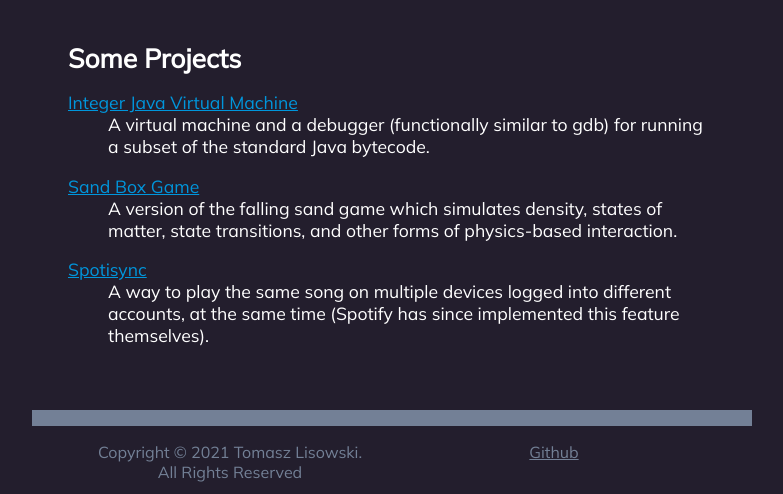
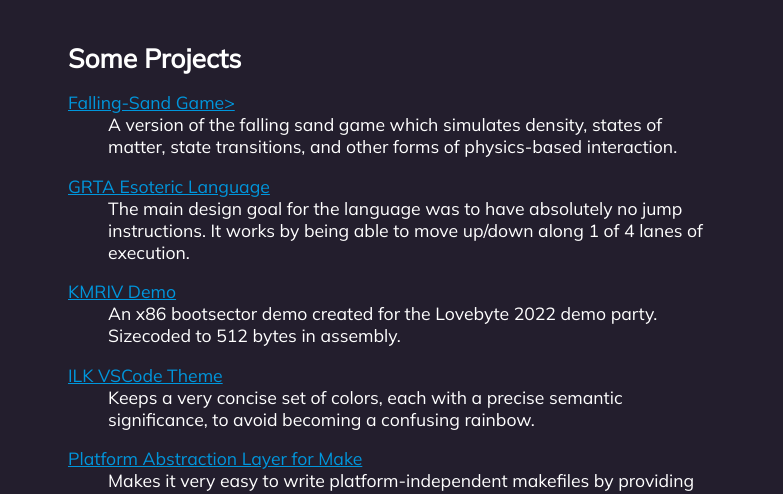
Before and after one commit to tomasz-lisowski/tomasz-lisowski.github.io, a plain HTML site: page index.html in a window 1280 px wide. Shown: the part 455-949 px from the top of the page, without its empty margins (248-1031 px from the left). Drawn offline with Linux system fonts and the light colour scheme; a web font is replaced by a local one.

Commit message:
Update projects

```diff
--- a/index.html
+++ b/index.html
@@ -1,29 +1,31 @@
 <!DOCTYPE html>
 <html lang="en">
-
   <head>
-    <meta charset="UTF-8">
-    <meta name="viewport" content="width=device-width, initial-scale=1">
+    <meta charset="UTF-8" />
+    <meta name="viewport" content="width=device-width, initial-scale=1" />
     <title>Tomasz Lisowski</title>
-    <link rel="preconnect" href="https://fonts.googleapis.com">
-    <link rel="preconnect" href="https://fonts.gstatic.com" crossorigin>
-    <link href="https://fonts.googleapis.com/css2?family=Italiana&family=Mulish&family=Ubuntu+Condensed&display=swap" rel="stylesheet">
-    <link rel="stylesheet" href="css/common.css">
-    <link rel="stylesheet" href="css/banner.css">
-    <link rel="stylesheet" href="css/block_container.css">
+    <link rel="preconnect" href="https://fonts.googleapis.com" />
+    <link rel="preconnect" href="https://fonts.gstatic.com" crossorigin />
+    <link
+      href="https://fonts.googleapis.com/css2?family=Italiana&family=Mulish&family=Ubuntu+Condensed&display=swap"
+      rel="stylesheet"
+    />
+    <link rel="stylesheet" href="css/common.css" />
+    <link rel="stylesheet" href="css/banner.css" />
+    <link rel="stylesheet" href="css/block_container.css" />
   </head>
 
   <body>
     <header role="banner">
       <div id="containerColorBlock" class="flexFillWidth">
-            <div></div> <!-- 1 -->
-            <div></div> <!-- 2 -->
-            <div></div> <!-- 3 -->
-            <div></div> <!-- 4 -->
-            <div></div> <!-- 5 -->
-            <div></div> <!-- 6 -->
-            <div></div> <!-- 7 -->
-            <div></div> <!-- 8 -->
+        <div></div><!-- 1 -->
+        <div></div><!-- 2 -->
+        <div></div><!-- 3 -->
+        <div></div><!-- 4 -->
+        <div></div><!-- 5 -->
+        <div></div><!-- 6 -->
+        <div></div><!-- 7 -->
+        <div></div><!-- 8 -->
       </div>
     </header>
     <main role="main">
@@ -31,35 +33,81 @@
         <h1>Tomasz Lisowski</h1>
         <div class="blockImg flexFillWidth">
           <div>
-                    <img src="https://avatars.githubusercontent.com/u/27139958" alt="Simple black
-                    contours outlining a face on a white background.">
+            <img
+              src="https://avatars.githubusercontent.com/u/27139958"
+              alt="My headshot."
+            />
           </div>
           <div>
             <div id="abstract" class="blockText">
-                        <p>I'm a C programmer who approaches problems from first principles and
-                            gives code style, documentation, and clarity the attention they deserve.</p>
+              <p>
+                I'm a C programmer who approaches problems from first principles
+                and gives code style, documentation, and clarity the attention
+                they deserve.
+              </p>
             </div>
           </div>
         </div>
         <div id="projects">
           <h2>Some Projects</h2>
           <dl>
-                    <dt><a href="https://github.com/tomasz-lisowski/integer-java-virtual-machine"
-                            target="_blank">Integer Java Virtual Machine</a>
+            <dt>
+              <a
+                href="https://github.com/tomasz-lisowski/falling-sand-game"
+                target="_blank">Falling-Sand Game>
+              </a>
             </dt>
-                    <dd>A virtual machine and a debugger (functionally similar to gdb) for running a
-                        subset of the standard Java bytecode.</dd>
+            <dd>
+              A version of the falling sand game which simulates density, states
+              of matter, state transitions, and other forms of physics-based
+              interaction.
+            </dd>
 
-                    <dt><a href="https://github.com/tomasz-lisowski/sand-box-game" target="_blank">Sand Box Game</a>
+            <dt>
+              <a
+                href="https://github.com/tomasz-lisowski/esolang-grta"
+                target="_blank">GRTA Esoteric Language
+              </a>
             </dt>
-                    <dd>A version of the falling sand game which simulates density, states of
-                        matter, state transitions, and other forms of physics-based interaction.</dd>
+            <dd>
+              The main design goal for the language was to have absolutely no
+              jump instructions. It works by being able to move up/down along 1
+              of 4 lanes of execution.
+            </dd>
 
-                    <dt><a href="https://github.com/erhant/spotisync" target="_blank">Spotisync</a>
+            <dt>
+              <a
+                href="https://github.com/1935711/prod-kmriv"
+                target="_blank">KMRIV Demo
+              </a>
             </dt>
-                    <dd>A way to play the same song on multiple devices logged into different
-                        accounts, at the same time (Spotify has since implemented this feature
-                        themselves).</dd>
+            <dd>
+              An x86 bootsector demo created for the Lovebyte 2022 demo party.
+              Sizecoded to 512 bytes in assembly.
+            </dd>
+
+            <dt>
+              <a
+                href="https://github.com/tomasz-lisowski/theme-ilk"
+                target="_blank">ILK VSCode Theme
+              </a>
+            </dt>
+            <dd>
+              Keeps a very concise set of colors, each with a precise semantic
+              significance, to avoid becoming a confusing rainbow.
+            </dd>
+
+            <dt>
+              <a
+                href="https://github.com/tomasz-lisowski/make-pal"
+                target="_blank">Platform Abstraction Layer for Make
+              </a>
+            </dt>
+            <dd>
+              Makes it very easy to write platform-independent makefiles by
+              providing an identical set of functions and defines across
+              operating systems.
+            </dd>
           </dl>
         </div>
       </div>
@@ -69,14 +117,20 @@
       <div class="narrow">
         <div id="linkContainer" class="flexFillWidth">
           <div>
-                    <p>Copyright &#169; 2021 Tomasz Lisowski.<br>All Rights Reserved</p>
+            <p>
+              Copyright &#169; 2021 Tomasz Lisowski.<br />All Rights Reserved
+            </p>
           </div>
           <div>
-                    <p><a href="https://github.com/tomasz-lisowski" target="_blank">Github</a></p>
+            <p>
+              <a
+                href="https://github.com/tomasz-lisowski"
+                target="_blank">Github
+              </a>
+            </p>
           </div>
         </div>
       </div>
     </footer>
   </body>
-
 </html>
```
Lines whose indentation alone changed are shown as unchanged.
